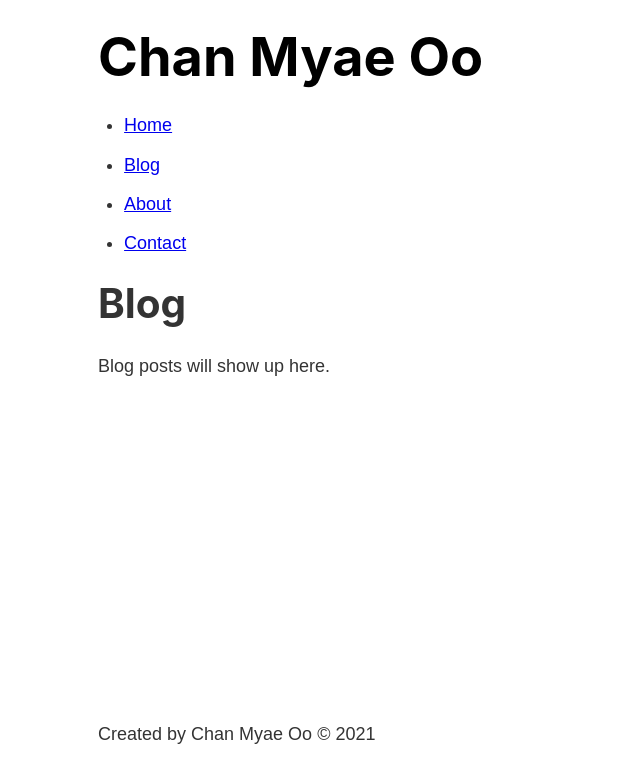
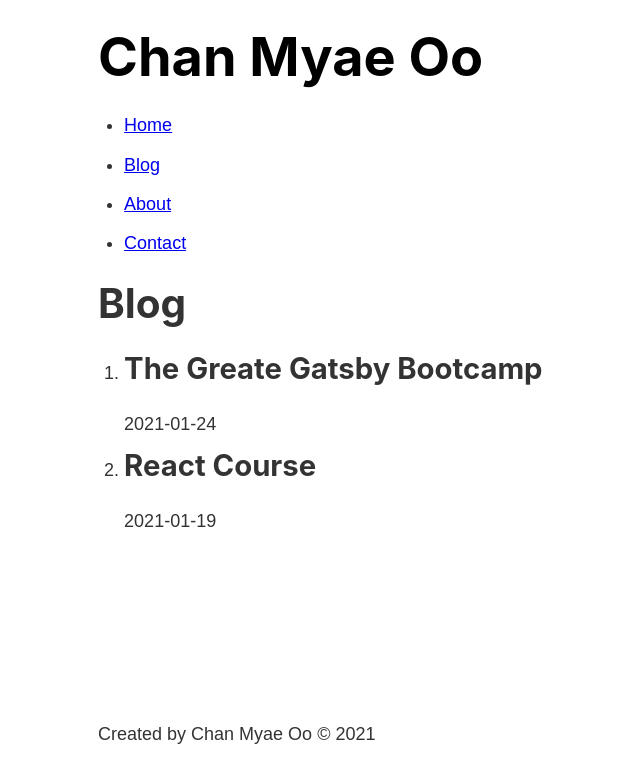
Before and after one commit to ChanMyaeOo/gatsby-bootcamp, a Gatsby site: page /blog in a window 1280 px wide. Shown: the whole page, without its empty margins (194-834 px from the left). Built offline with nearby package versions, Linux system fonts and the light colour scheme; Gatsby itself is replaced by a stand-in of ours.

Commit message:
fetched markdown data and rendered to show blog list

```diff
--- a/gatsby-config.js
+++ b/gatsby-config.js
@@ -18,6 +18,7 @@ module.exports = {
         name: 'src',
         path: `${__dirname}/src/`
       }
-    }
+    },
+    'gatsby-transformer-remark'
   ],
 }
--- a/package.json
+++ b/package.json
@@ -17,6 +17,7 @@
     "gatsby": "^2.26.1",
     "gatsby-plugin-sass": "^3.1.0",
     "gatsby-source-filesystem": "^2.10.0",
+    "gatsby-transformer-remark": "^2.15.0",
     "react": "^16.12.0",
     "react-dom": "^16.12.0",
     "sass": "^1.32.5"
--- a/src/pages/blog.js
+++ b/src/pages/blog.js
@@ -1,11 +1,42 @@
 import React from 'react'
+import { graphql, useStaticQuery } from 'gatsby'
 import Layout from '../components/layout'
 
+
 const Blog = () => {
+    const data = useStaticQuery(graphql`
+       query {
+           allMarkdownRemark {
+               edges {
+                   node {
+                       frontmatter {
+                           title
+                           date
+                       }
+                       id
+                   }
+               }
+           }
+       }
+    `)
+
     return(
         <Layout>
             <h1>Blog</h1>
-            <p>Blog posts will show up here.</p>
+
+            <ol>
+                {
+                    data.allMarkdownRemark.edges.map(edge => {
+                        return(
+                            <li key={edge.node.id}>
+                                <h2>{edge.node.frontmatter.title}</h2>
+                                <p>{edge.node.frontmatter.date}</p>
+                            </li>
+                        )
+                    })
+                }
+            </ol>
+
         </Layout>
     )
 }
--- a/src/posts/gatsby.md
+++ b/src/posts/gatsby.md
@@ -1,6 +1,6 @@
 ---
 title: "The Greate Gatsby Bootcamp"
-date: "2021-01-24
+date: "2021-01-24"
 ---
 
 I just launched a new bootcamp.
```
Also changed, not shown: 1 other file.
